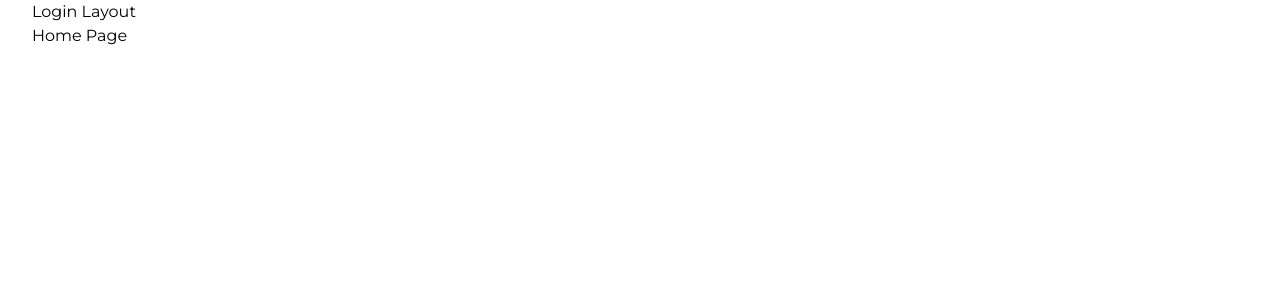
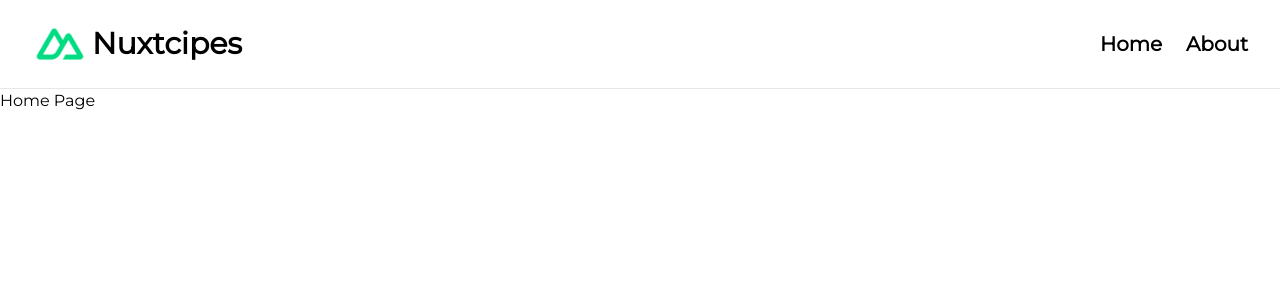
Before and after one commit to hyna42/recipe-app, a Nuxt app: page / in a window 1280 px wide. Shown: the top 300 px of the page. Built offline with nearby package versions, Linux system fonts and the light colour scheme.

Commit message:
feat : nav bar

```diff
--- a/app/app.vue
+++ b/app/app.vue
@@ -1,5 +1,5 @@
 <template>
-  <div class="font-Montserrat container">
+  <div class="font-Montserrat">
     <NuxtLayout>
       <NuxtPage />
     </NuxtLayout>
--- /dev/null
+++ b/app/components/BaseNavigation.vue
@@ -0,0 +1,22 @@
+<script setup lang="ts"></script>
+
+<template>
+  <header class="py-4 border-b">
+    <nav class="flex container items-center">
+      <a href="" class="flex gap-1 items-center">
+        <img class="w-14" src="/icon-green.png" alt="" />
+        <span class="text-3xl font-bold">Nuxtcipes</span>
+      </a>
+      <ul class="flex gap-6 ml-auto text-xl font-bold capitalize">
+        <li>
+          <a href="">Home</a>
+        </li>
+        <li>
+          <a href="">About</a>
+        </li>
+      </ul>
+    </nav>
+  </header>
+</template>
+
+<style scoped></style>
--- a/app/layouts/default.vue
+++ b/app/layouts/default.vue
@@ -1,7 +1,7 @@
 <script setup lang="ts"></script>
 <template>
   <div>
-    <p>Default Layout</p>
+    <BaseNavigation />
     <slot></slot>
   </div>
 </template>
--- a/app/pages/index.vue
+++ b/app/pages/index.vue
@@ -1,7 +1,7 @@
 <script setup lang="ts">
-definePageMeta({
-  layout: "login",
-});
+// definePageMeta({
+//   layout: "login",
+// });
 </script>
 
 <template>
```
Also changed, not shown: public/icon-green.png (added), public/nuxt-course-hero.png (added).
